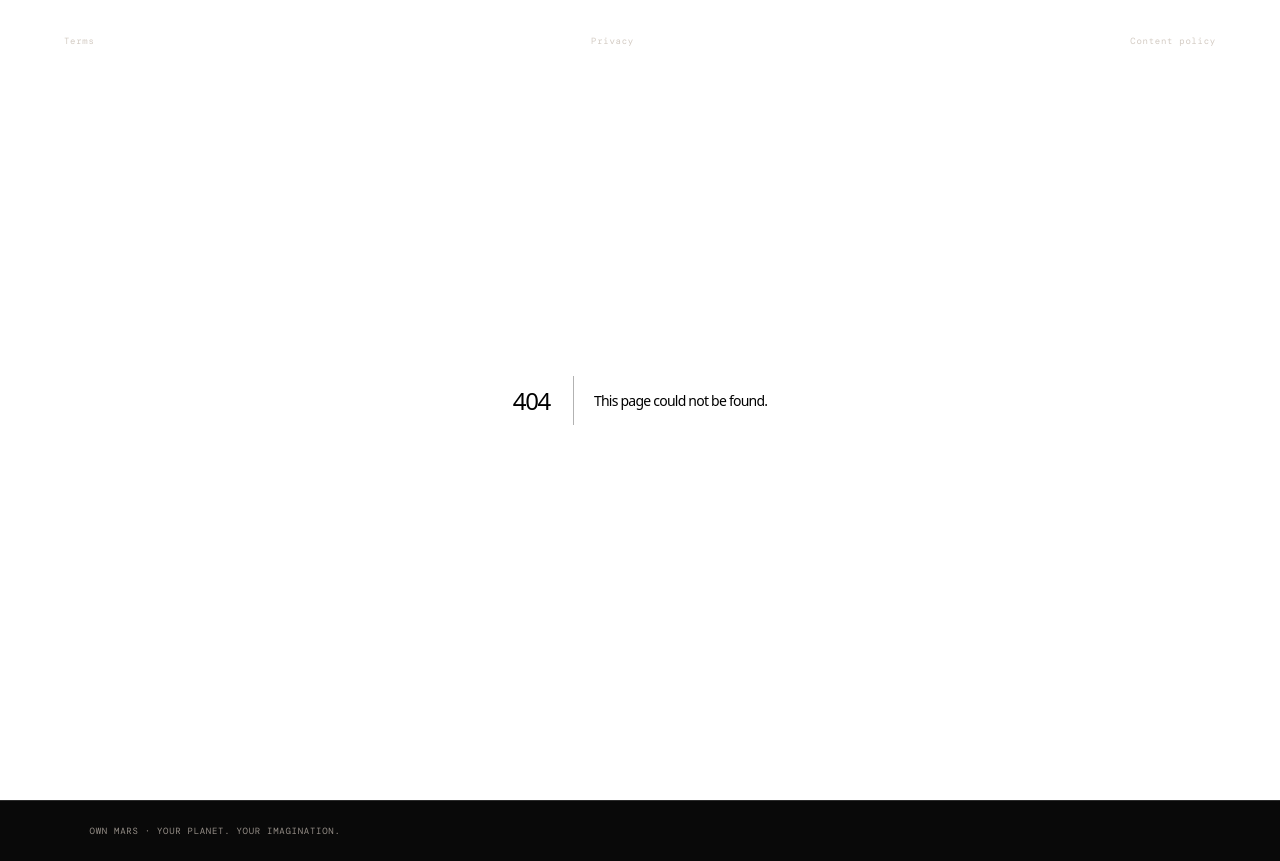
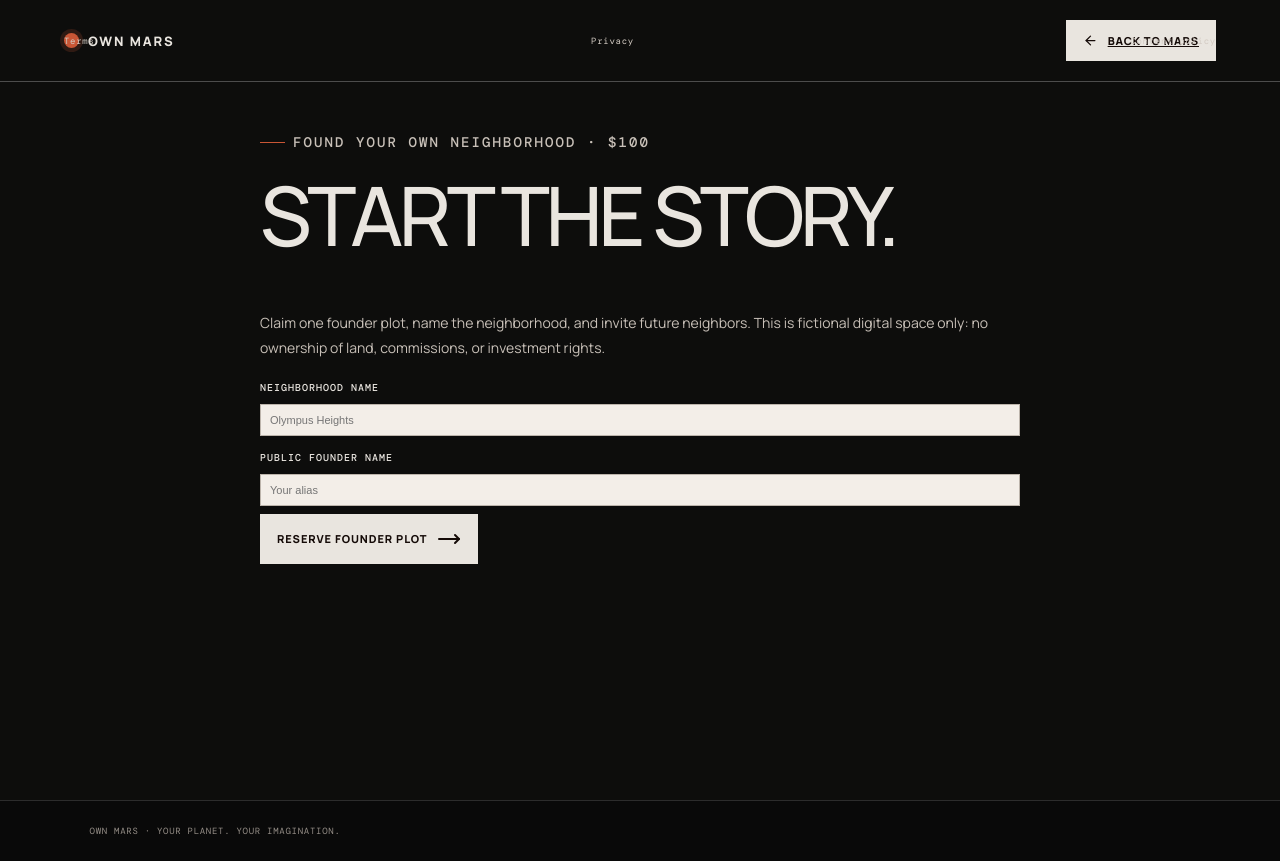
Before and after one commit to betogerassi/own-mars, a Next.js app: page /found in a window 1280 px wide. Before the commit this address had no page. Built offline with nearby package versions, Linux system fonts and the light colour scheme; a web font is replaced by a local one.

Commit message:
Replace founder prompts with accessible flow

```diff
--- /dev/null
+++ b/app/found/page.tsx
@@ -0,0 +1,48 @@
+"use client";
+
+import { FormEvent, Suspense, useState } from "react";
+import { useSearchParams } from "next/navigation";
+import { ArrowLeft, Check, MoveRight } from "lucide-react";
+
+type FounderReservation = { neighborhood?: { id: string }; founderPlot?: { id: string }; error?: string };
+
+function FoundNeighborhoodForm() {
+  const query = useSearchParams();
+  const lat = Number(query.get("lat"));
+  const lon = Number(query.get("lon"));
+  const [neighborhoodName, setNeighborhoodName] = useState("");
+  const [founderName, setFounderName] = useState("");
+  const [reservation, setReservation] = useState<FounderReservation | null>(null);
+  const [busy, setBusy] = useState(false);
+  const [error, setError] = useState("");
+
+  const reserve = async (event: FormEvent) => {
+    event.preventDefault(); setBusy(true); setError("");
+    try {
+      const response = await fetch("/api/neighborhoods", { method: "POST", headers: { "content-type": "application/json" }, body: JSON.stringify({ lat, lon, neighborhoodName, founderName }) });
+      const body = await response.json() as FounderReservation;
+      if (!response.ok || !body.neighborhood || !body.founderPlot) throw new Error(body.error ?? "This location is unavailable.");
+      setReservation(body);
+    } catch (reason) { setError(reason instanceof Error ? reason.message : "This location is unavailable."); }
+    finally { setBusy(false); }
+  };
+
+  const confirm = async () => {
+    if (!reservation?.founderPlot?.id || !reservation.neighborhood?.id) return;
+    setBusy(true); setError("");
+    try {
+      const response = await fetch(`/api/plots/${encodeURIComponent(reservation.founderPlot.id)}/confirm`, { method: "POST" });
+      const body = await response.json() as { error?: string };
+      if (!response.ok) throw new Error(body.error ?? "Sandbox checkout failed.");
+      window.location.assign(`/neighborhood/${encodeURIComponent(reservation.neighborhood.id)}`);
+    } catch (reason) { setError(reason instanceof Error ? reason.message : "Sandbox checkout failed."); }
+    finally { setBusy(false); }
+  };
+
+  if (!Number.isFinite(lat) || !Number.isFinite(lon) || lat < -90 || lat > 90 || lon < -180 || lon > 180) return <main className="policy-page"><article><h1>Choose a Mars location first.</h1><a className="primary" href="/#explore">EXPLORE MARS</a></article></main>;
+  return <main className="policy-page founder-page"><nav><a className="brand" href="/"><i/> OWN MARS</a><a className="navcta" href="/#explore"><ArrowLeft size={15}/> BACK TO MARS</a></nav><article><p className="eyebrow"><span/> FOUND YOUR OWN NEIGHBORHOOD · $100</p><h1>{reservation ? "MAKE IT OFFICIAL." : "START THE STORY."}</h1>{reservation ? <><p>You are reserving <b>{neighborhoodName}</b> at {lat.toFixed(2)}°, {lon.toFixed(2)}°. This simulated order creates no charge and confirms the founder badge only after confirmation.</p>{error && <p className="error" role="alert">{error}</p>}<button className="primary" disabled={busy} onClick={() => void confirm()}>CONFIRM SANDBOX FOUNDER ORDER <Check/></button></> : <form onSubmit={reserve}><p>Claim one founder plot, name the neighborhood, and invite future neighbors. This is fictional digital space only: no ownership of land, commissions, or investment rights.</p><label>NEIGHBORHOOD NAME<input className="field" required minLength={3} maxLength={40} value={neighborhoodName} onChange={event => setNeighborhoodName(event.target.value)} placeholder="Olympus Heights"/></label><label>PUBLIC FOUNDER NAME<input className="field" required maxLength={80} value={founderName} onChange={event => setFounderName(event.target.value)} placeholder="Your alias"/></label>{error && <p className="error" role="alert">{error}</p>}<button className="primary" disabled={busy}>RESERVE FOUNDER PLOT <MoveRight/></button></form>}</article></main>;
+}
+
+export default function FoundNeighborhoodPage() {
+  return <Suspense fallback={<main className="policy-page"><article><p className="eyebrow"><span/> OWN MARS</p><h1>PREPARING YOUR NEIGHBORHOOD.</h1></article></main>}><FoundNeighborhoodForm/></Suspense>;
+}
```
Also changed, not shown: app/page.tsx (+4 -23 lines).
